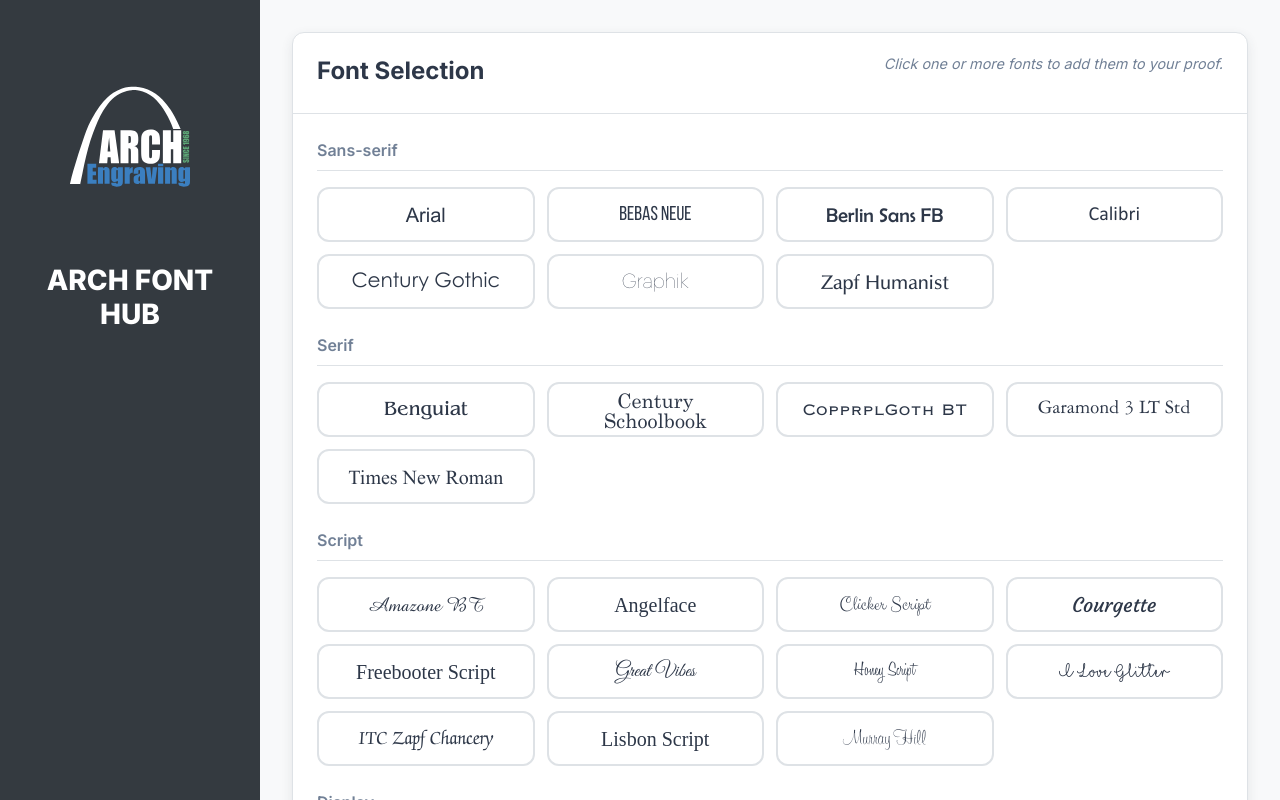
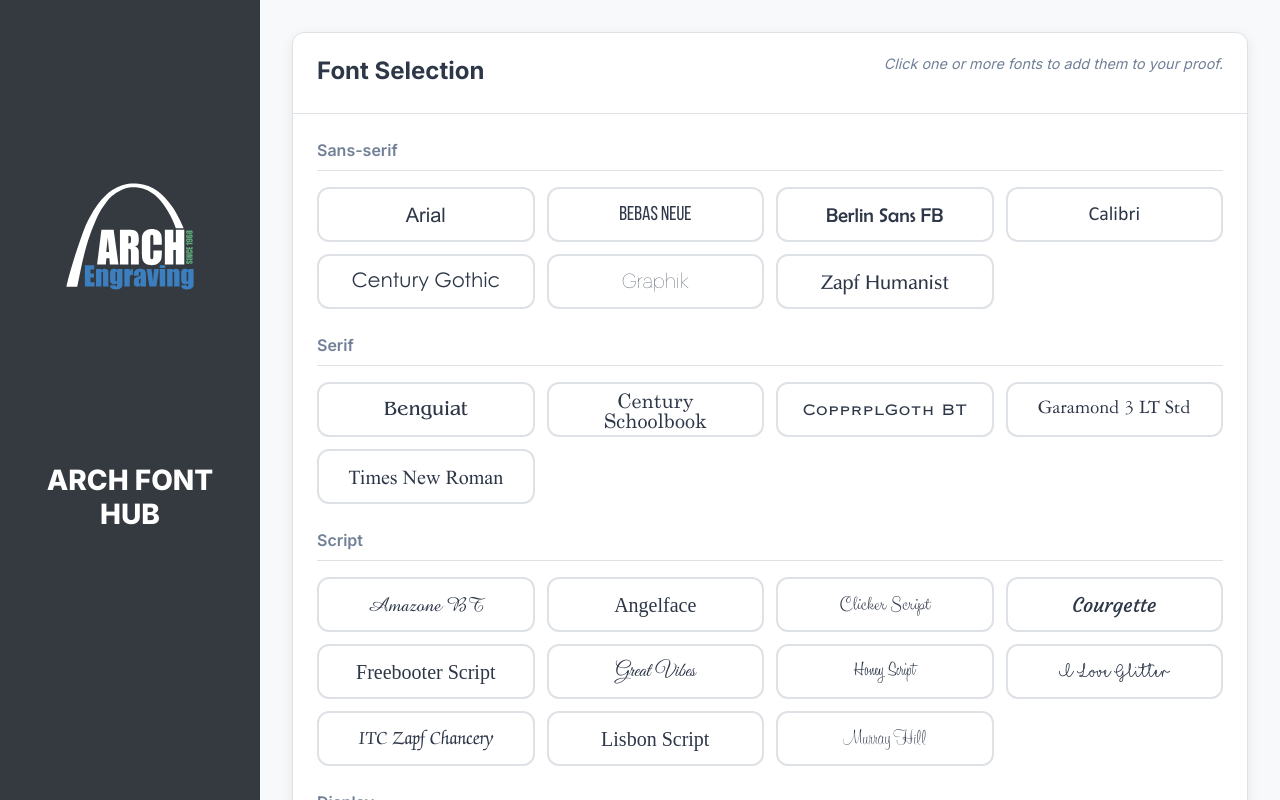
Before and after one commit to Arch-Tom/archfonthub, a React (Vite) app: page / in a window 1280 px wide. Shown: the top 800 px of the page. Built offline with nearby package versions, Linux system fonts and the light colour scheme; a web font is replaced by a local one.

Commit message:
updates for logo size

```diff
--- a/src/App.css
+++ b/src/App.css
@@ -41,8 +41,8 @@
 }
 
 .sidebar-logo {
-    width: 200px; /* Final Increased Size */
-    height: 200px; /* Final Increased Size */
+    width: 400px !important;
+    height: 400px !important;
     object-fit: contain;
     margin-bottom: 1.5rem;
 }
@@ -484,7 +484,7 @@
         padding: 1.5rem;
         max-width: 100%;
     }
-
+    /* Compact, wrapping grid for mobile font buttons */
     .font-button-grid {
         grid-template-columns: repeat(auto-fill, minmax(140px, 1fr));
         gap: 0.5rem;
```
